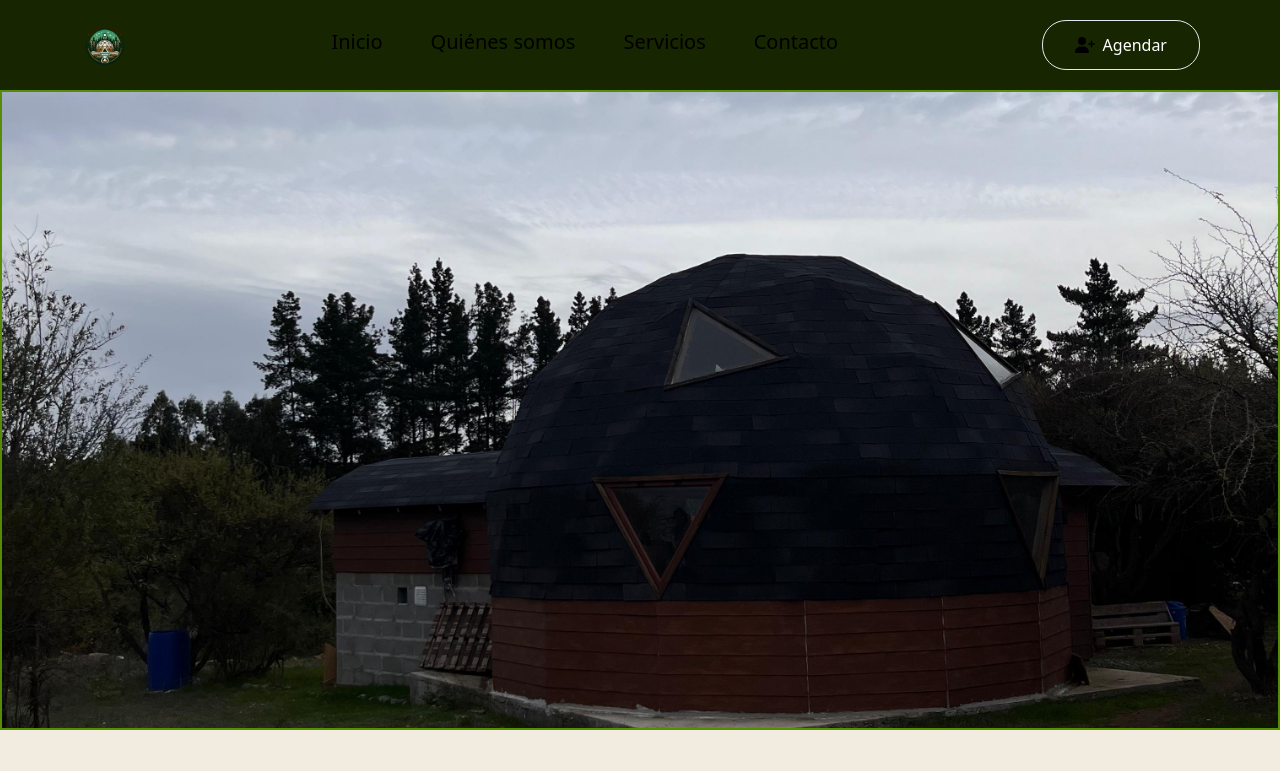
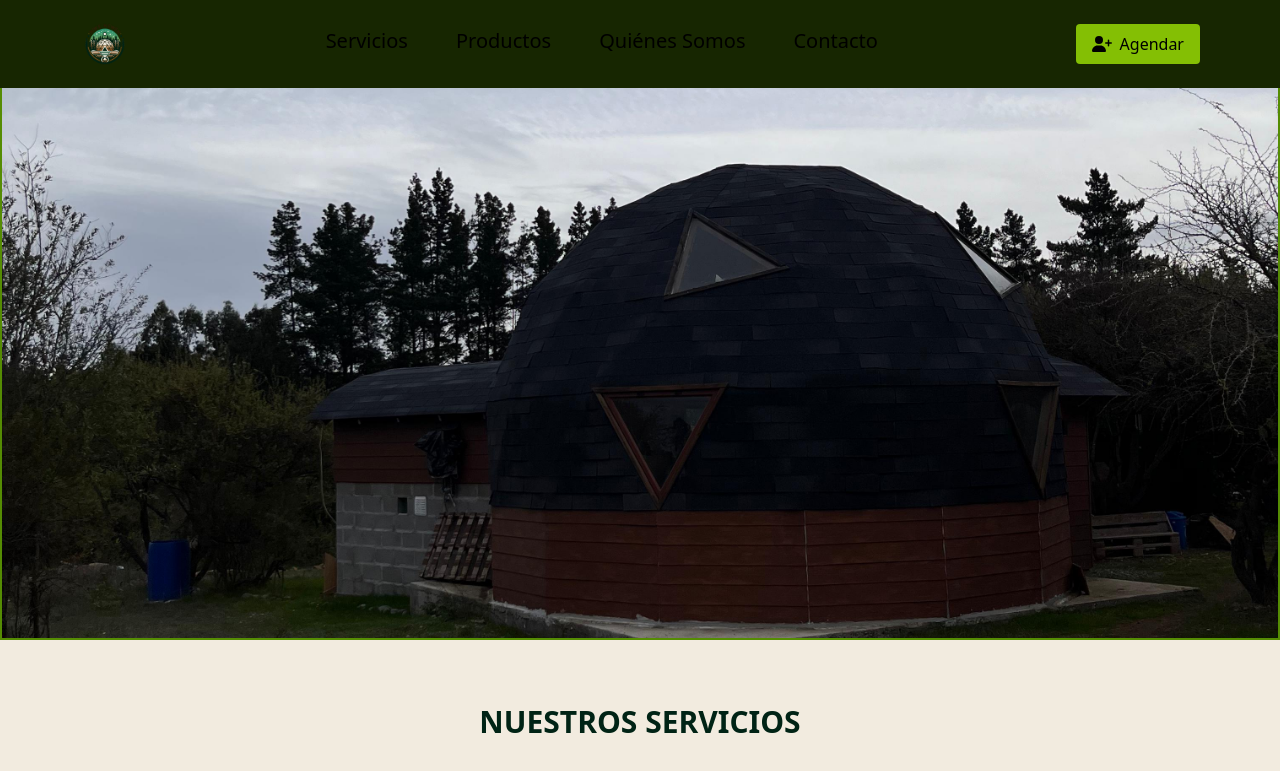
Before and after one commit to JKiddo-dev/NiweNewen, a Next.js app: page / in a window 1280 px wide. Shown: the top 771 px of the page. Built offline with nearby package versions, Linux system fonts and the light colour scheme.

Commit message:
fix navbar

```diff
--- a/app/page.tsx
+++ b/app/page.tsx
@@ -8,11 +8,21 @@ import { StatisticsSection } from "@/components/StatisticsSection"
 export default function Home() {
   return (
     <>
-      <Hero/>
-      <Services/>
-      <StatisticsSection/>
-      <ProductsSection/>
-      <About/>
+      <div id="hero">
+        <Hero />
+      </div>
+      <div id="services">
+        <Services />
+      </div>
+      <div id="statistics">
+        <StatisticsSection />
+      </div>
+      <div id="products">
+        <ProductsSection />
+      </div>
+      <div id="about">
+        <About />
+      </div>
     </>
-  )
+  );
 }
--- a/components/Button.tsx
+++ b/components/Button.tsx
@@ -1,21 +1,24 @@
-import Image from "next/image";
-import { ReactElement } from "react";
+// src/components/Button.tsx
+import React from 'react';
 
 type ButtonProps = {
-    type: 'button' | 'submit'
-    title: string;
-    icon: any;
-}
+  type: "button" | "submit" | "reset";
+  title: string;
+  icon?: React.ReactNode;
+  onClick?: () => void;
+};
 
-const Button = ({type, title, icon}: ButtonProps) => {
+const Button = ({ type, title, icon, onClick }: ButtonProps) => {
   return (
-    <button type={type} className="flex items-center justify-center gap-2 rounded-3xl border bg-green-90 px-8 py-3 text-white">
-      {icon && <span className="icon">{icon}</span>}
-      <label className="bold-16 whitespace-nowrap">
-        {title}
-      </label>
+    <button
+      type={type}
+      onClick={onClick}
+      className="bg-[#84BF04] text-black flex items-center justify-center px-4 py-2 rounded"
+    >
+      {icon && <span className="mr-2">{icon}</span>}
+      {title}
     </button>
-  )
-}
+  );
+};
 
-export default Button
+export default Button;
--- a/components/Footer.tsx
+++ b/components/Footer.tsx
@@ -6,7 +6,7 @@ const Footer = () => {
   const whatsappLink = `https://api.whatsapp.com/send?phone=${encodeURIComponent(phoneNumber)}`;
 
   return (
-    <footer className="bg-[#F3EDDD] text-[#002315] py-8" style={{ fontFamily: 'Dancing Script' }}>
+    <footer id="footer" className="bg-[#F3EDDD] text-[#002315] py-8" style={{ fontFamily: 'Dancing Script' }}>
       <div className="border-t-4 border-[#8C4C27] mb-8"></div>
       <div className="container mx-auto flex flex-col md:flex-row justify-between items-center">
         <div className="flex flex-col items-center md:items-start mb-6 md:mb-0 md:flex-grow text-center md:text-left">
--- /dev/null
+++ b/components/NavLink.tsx
@@ -0,0 +1,20 @@
+// src/components/NavLink.tsx
+import React from 'react';
+
+const NavLink = ({ href, children }: { href: string; children: React.ReactNode }) => {
+  const handleClick = (event: React.MouseEvent) => {
+    event.preventDefault();
+    const element = document.getElementById(href.substring(1));
+    if (element) {
+      element.scrollIntoView({ behavior: 'smooth' });
+    }
+  };
+
+  return (
+    <a href={href} onClick={handleClick} className="text-xl flex items-center justify-center cursor-pointer pb-1.5 transition-all hover:text-[#84BF04]">
+      {children}
+    </a>
+  );
+};
+
+export default NavLink;
--- a/components/Navbar.tsx
+++ b/components/Navbar.tsx
@@ -1,24 +1,62 @@
+// src/components/Navbar.tsx
+'use client';
+
+import React, { useEffect, useState } from 'react';
 import { NAV_LINKS } from "@/constants";
-import Link from "next/link";
 import Button from "./Button";
 import { FaUserPlus } from "react-icons/fa6";
-import { IoMenu } from "react-icons/io5";
+import { IoMenu, IoClose } from "react-icons/io5";
+import { useRouter } from "next/navigation";
 
 const Navbar = () => {
+  const [isClient, setIsClient] = useState(false);
+  const [menuOpen, setMenuOpen] = useState(false);
+  const router = useRouter();
+
+  useEffect(() => {
+    setIsClient(true);
+  }, []);
+
+  const handleScroll = (event: React.MouseEvent, id: string) => {
+    event.preventDefault();
+    const element = document.getElementById(id);
+    if (element) {
+      element.scrollIntoView({ behavior: 'smooth' });
+      setMenuOpen(false); // close menu on link click
+    }
+  };
+
+  const handleNavigation = (path: string) => {
+    router.push(path);
+    setMenuOpen(false); // close menu on button click
+  };
+
+  const scrollToTop = (event: React.MouseEvent) => {
+    event.preventDefault();
+    window.scrollTo({ top: 0, behavior: 'smooth' });
+    setMenuOpen(false); // close menu on logo click
+  };
+
+  if (!isClient) {
+    return null; // or a loading spinner
+  }
+
   return (
-    <nav className="flex items-center justify-between mx-auto max-w-[1920px] px-6 lg:px-20 3xl:px-0 relative z-30 py-5 bg-[#172601]">
-      <Link href="/">
-        <img src="/logo png.png" alt="Logo" className="h-12 cursor-pointer" />
-      </Link>
-      <ul className="hidden h-full gap-12 lg:flex">
-        {NAV_LINKS.map((link) => (
-          <Link
-            href={link.href}
-            key={link.key}
-            className="text-xl flex items-center justify-center cursor-pointer pb-1.5 transition-all hover:text-[#84BF04]"
-          >
-            {link.label}
-          </Link>
+    <nav className="flex items-center justify-between w-full mx-auto max-w-[1920px] px-6 lg:px-20 3xl:px-0 z-30 py-5 bg-[#172601] fixed top-0">
+      <div onClick={scrollToTop} className="cursor-pointer">
+        <img src="/logo png.png" alt="Logo" className="h-12" />
+      </div>
+      <ul className="lg:flex hidden h-full gap-12">
+        {NAV_LINKS.filter(link => link.label !== 'Inicio' && link.label !== 'Agendar').map((link) => (
+          <li key={link.key}>
+            <a
+              href={link.href}
+              onClick={(e) => link.label === 'Contacto' ? handleScroll(e, 'footer') : handleScroll(e, link.href.substring(1))}
+              className="text-xl flex items-center justify-center cursor-pointer pb-1.5 transition-all hover:text-[#84BF04]"
+            >
+              {link.label}
+            </a>
+          </li>
         ))}
       </ul>
       <div className="lg:flex items-center justify-center hidden">
@@ -26,10 +64,38 @@ const Navbar = () => {
           type="button"
           title="Agendar"
           icon={<FaUserPlus size={20} color="black" />}
+          onClick={() => handleNavigation('/agendar')}
         />
       </div>
-      <IoMenu size={50} color="black" className="inline-block cursor-pointer lg:hidden" />
-      {/* add menu button logic */}
+      <div className="lg:hidden">
+        <IoMenu size={50} color="black" className="cursor-pointer" onClick={() => setMenuOpen(true)} />
+        <div className={`fixed inset-0 z-40 flex items-center justify-center bg-[#172601] bg-opacity-80 backdrop-blur-sm transition-opacity duration-300 transform ${menuOpen ? 'opacity-100 scale-100' : 'opacity-0 scale-95'} ${menuOpen ? 'pointer-events-auto' : 'pointer-events-none'}`}>
+          <div className="bg-[#172601] p-6 rounded-lg w-11/12 max-w-md mx-auto text-center transition-transform duration-300 transform">
+            <IoClose size={50} color="white" className="cursor-pointer mb-4" onClick={() => setMenuOpen(false)} />
+            <ul className="flex flex-col gap-6 mb-6">
+              {NAV_LINKS.filter(link => link.label !== 'Inicio' && link.label !== 'Agendar').map((link) => (
+                <li key={link.key}>
+                  <a
+                    href={link.href}
+                    onClick={(e) => link.label === 'Contacto' ? handleScroll(e, 'footer') : handleScroll(e, link.href.substring(1))}
+                    className="text-xl flex items-center justify-center cursor-pointer pb-1.5 transition-all hover:text-[#84BF04]"
+                  >
+                    {link.label}
+                  </a>
+                </li>
+              ))}
+            </ul>
+            <div className="mt-4">
+              <Button
+                type="button"
+                title="Agendar"
+                icon={<FaUserPlus size={20} color="black" />}
+                onClick={() => handleNavigation('/agendar')}
+              />
+            </div>
+          </div>
+        </div>
+      </div>
     </nav>
   );
 };
--- a/constants/index.ts
+++ b/constants/index.ts
@@ -1,7 +1,10 @@
-// NAVIGATION
+// src/constants/index.ts
+
 export const NAV_LINKS = [
-    { href: '/', key: 'home', label: 'Inicio' },
-    { href: '/', key: 'faq', label: 'Quiénes somos' },
-    { href: '/', key: 'services', label: 'Servicios ' },
-    { href: '/', key: 'contact', label: 'Contacto' },
-  ];
+  { key: 'home', label: 'Inicio', href: '/' },
+  { key: 'services', label: 'Servicios', href: '#services' },
+  { key: 'products', label: 'Productos', href: '#products' },
+  { key: 'about', label: 'Quiénes Somos', href: '#about' },
+  { key: 'contact', label: 'Contacto', href: '#contact' },
+  { key: 'schedule', label: 'Agendar', href: '#schedule' }
+];
```
Also changed, not shown: components/Hero.tsx (line endings or trailing spaces).
